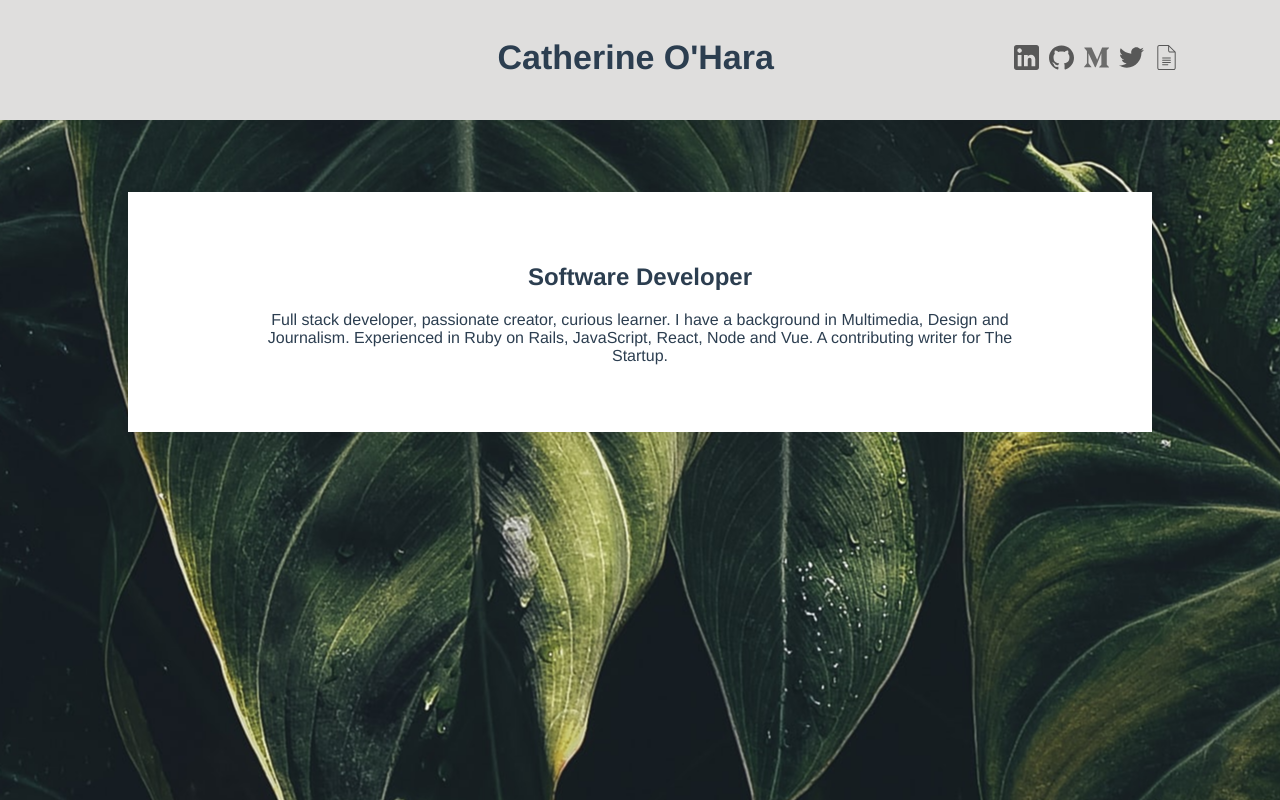
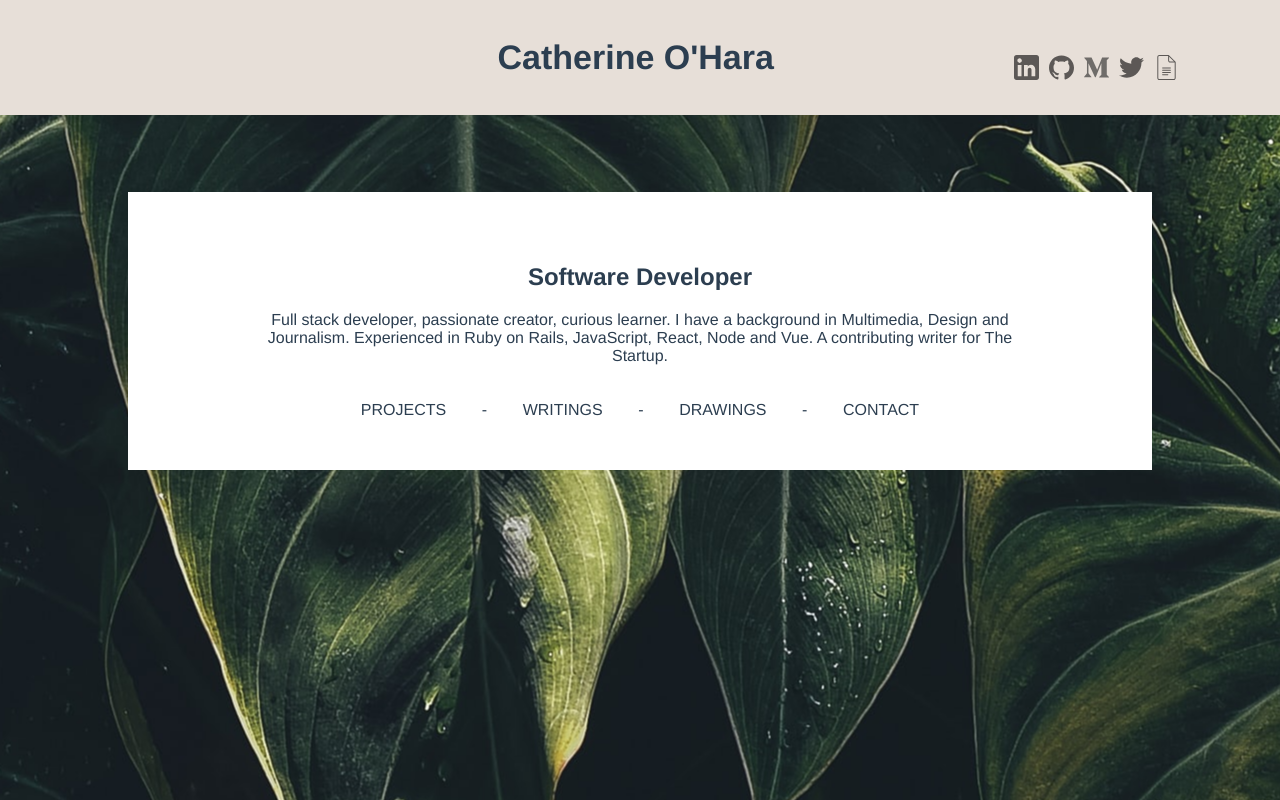
Before and after one commit to catherine-o/portfolio-site, a Vue app: page / in a window 1280 px wide. Built offline with nearby package versions, Linux system fonts and the light colour scheme.

Commit message:
adds page sections to about component

```diff
--- a/src/components/About.vue
+++ b/src/components/About.vue
@@ -7,6 +7,15 @@
             Experienced in Ruby on Rails, JavaScript, React, Node and Vue.
             A contributing writer for The Startup.
         </p>
+        <nav>
+            <span>PROJECTS</span>
+            <span> - </span>
+            <span>WRITINGS</span>
+            <span> - </span>
+            <span>DRAWINGS</span>
+            <span> - </span>
+            <span>CONTACT</span>
+        </nav>
     </div>
 </template>
 
@@ -14,5 +23,11 @@
 .about {
     background-color: white;
     padding: 5% 12%;
+    nav {
+        padding-top: 20px;
+        span {
+            margin: 2%;
+        }
+    }
 }
 </style>
--- a/src/views/Home.vue
+++ b/src/views/Home.vue
@@ -36,7 +36,7 @@ export default {
       width: 100vw;
       height: 100vh;
       header {
-          background-color:rgb(223, 222, 221);
+          background-color:rgb(231, 223, 216);
           position: fixed;
           width: 100%;
           margin-top: 0;
@@ -48,7 +48,7 @@ export default {
             justify-content: center;
             padding-left: 24.5%;
             .icons {
-                margin: 30px 18%;
+                margin: 40px 18% 1% 18%;
             }
           }
             img {
```
